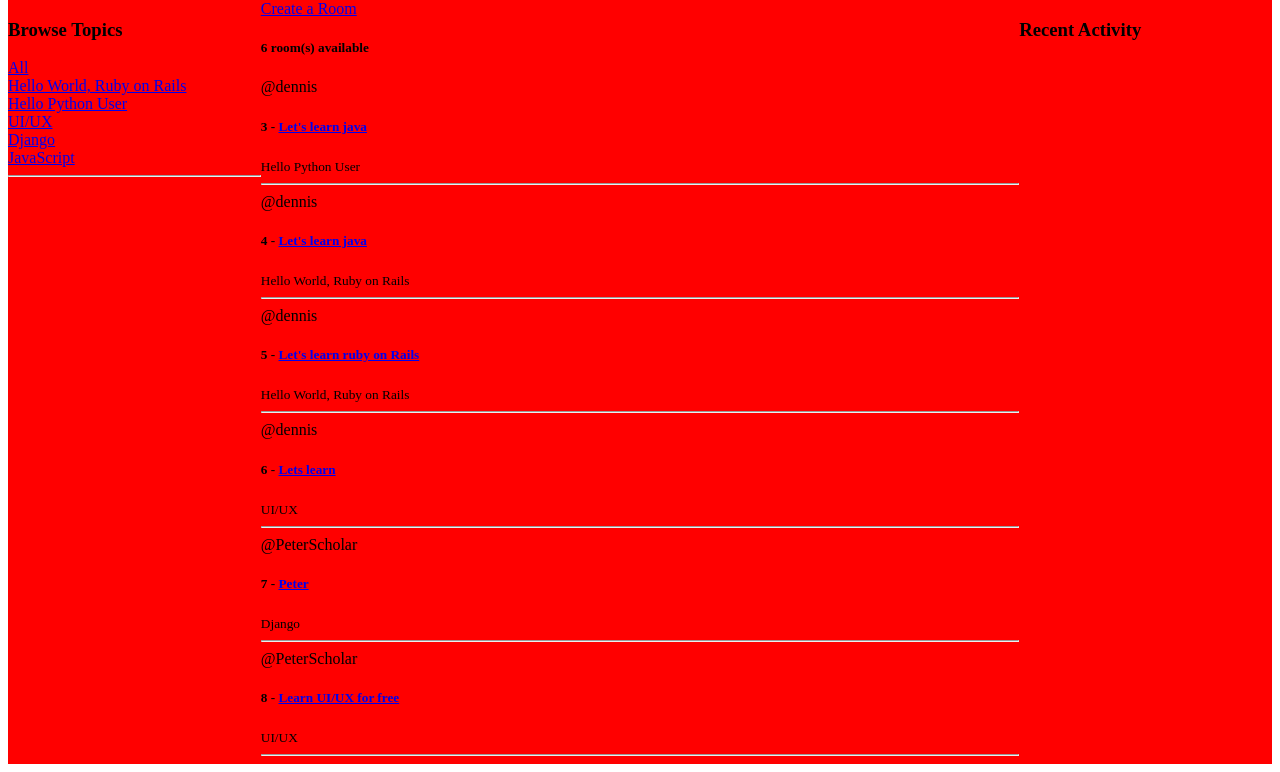
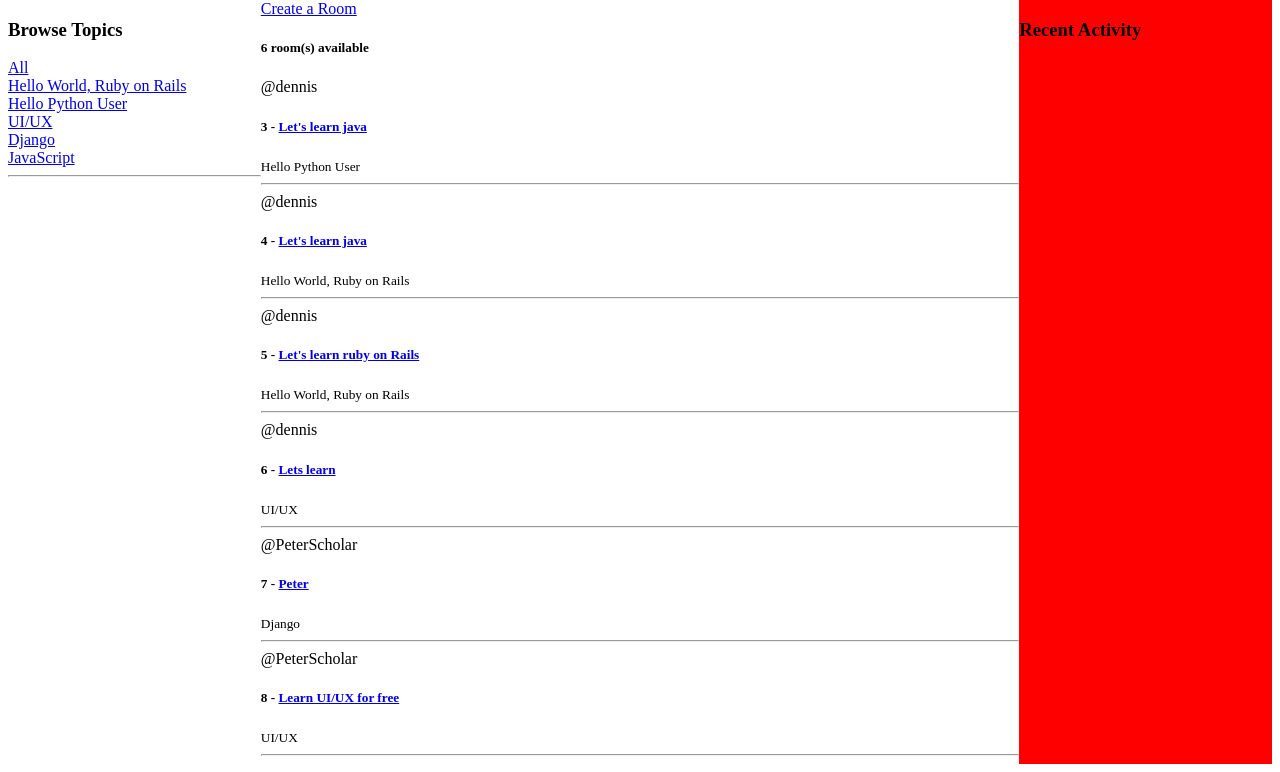
Before and after one commit to denscholar/Django-demo-project, a Django app: page / in a window 1280 px wide. Shown: the part 65-837 px from the top of the page. Run offline with Django 4.2, Linux system fonts and the light colour scheme; data comes from the database, SQL or seed files in the repository; both versions use the stored data as it was after the commit.

Commit message:
Add activity column

```diff
--- a/base/static/home.css
+++ b/base/static/home.css
@@ -1,5 +1,8 @@
 .home-container{
     display: grid;
     grid-template-columns: 1fr 3fr 1fr;
-    background-color: red;
 }
+
+.recent-activity{
+    background: red;
+}
```
Also changed, not shown: db.sqlite3.
